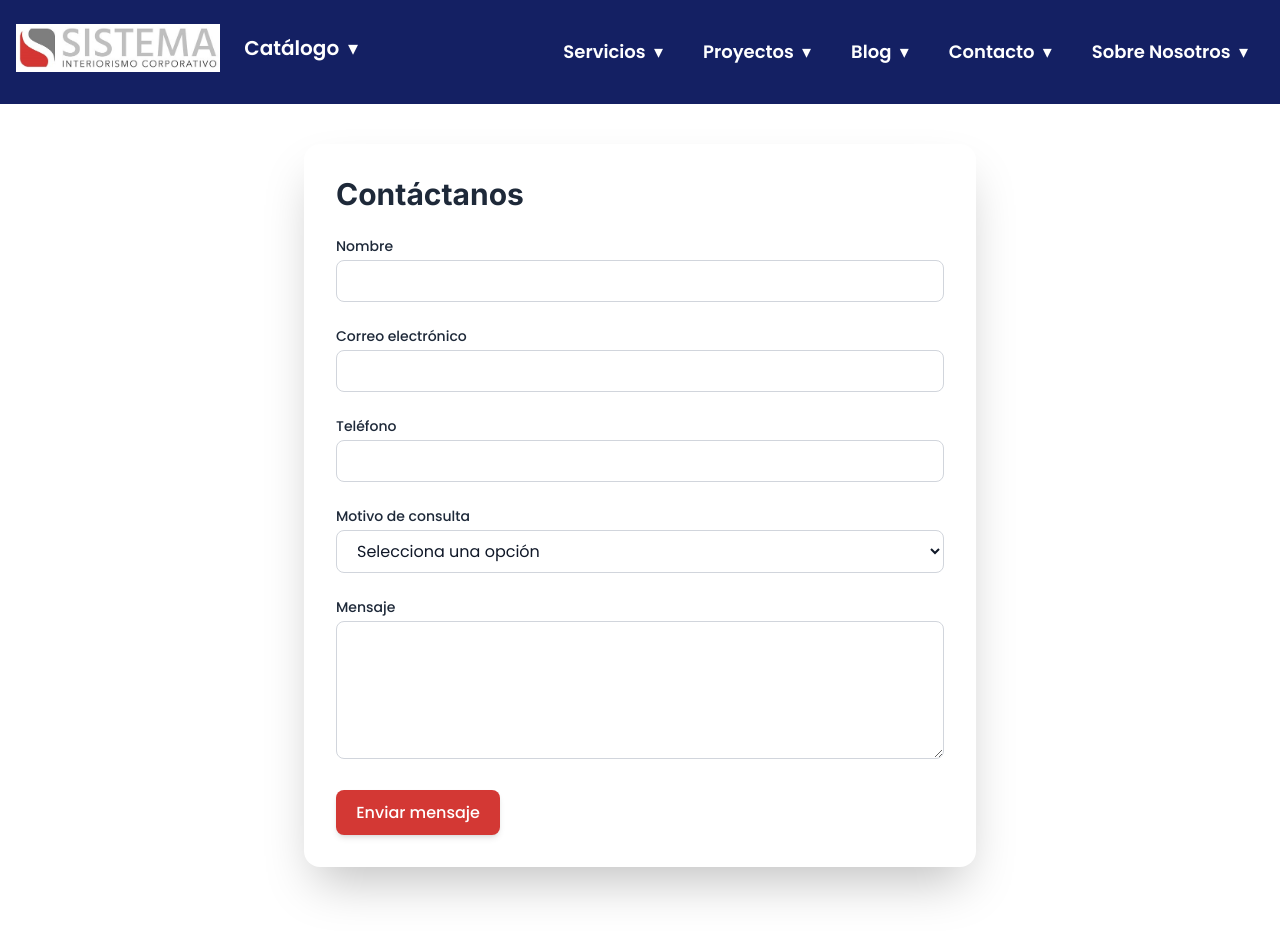
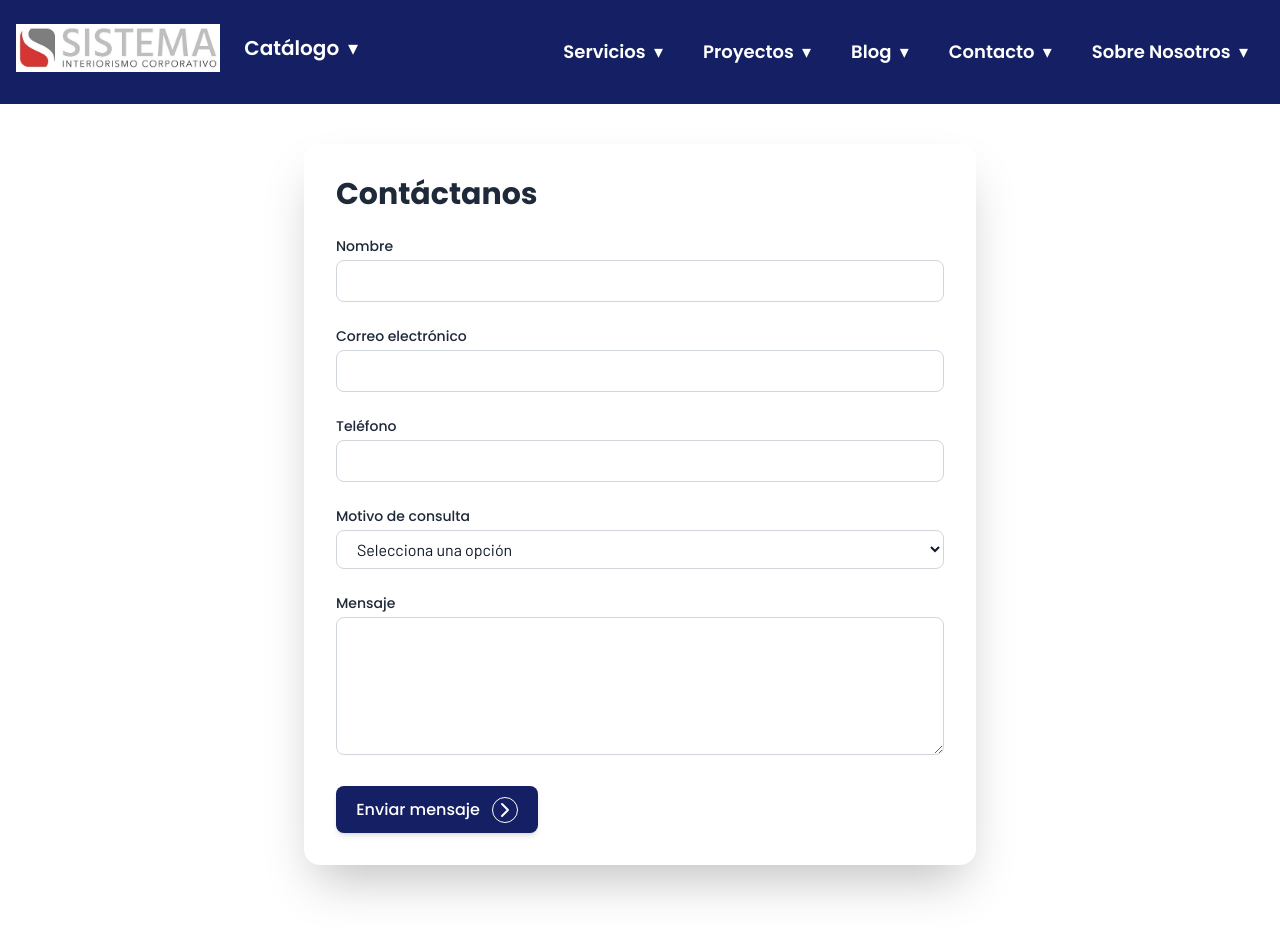
Before and after one commit to Juanith0xx/s_muebles, a React (Vite) app: page /contacto/contact in a window 1280 px wide. Built offline with nearby package versions, Linux system fonts and the light colour scheme.

Commit message:
update formulario contacto v1

```diff
--- a/src/pages/ContactForm.jsx
+++ b/src/pages/ContactForm.jsx
@@ -1,5 +1,6 @@
 import React, { useState } from "react";
 import emailjs from "@emailjs/browser";
+import { FiChevronRight } from "react-icons/fi";
 
 const ContactForm = () => {
   const [formData, setFormData] = useState({
@@ -7,7 +8,7 @@ const ContactForm = () => {
     email: "",
     telefono: "",
     mensaje: "",
-    categoria: "", // nuevo campo
+    categoria: "",
   });
 
   const [enviado, setEnviado] = useState(false);
@@ -21,10 +22,10 @@ const ContactForm = () => {
 
     emailjs
       .send(
-        "service_p1d87o5", // ✅ Tu Service ID
-        "template_8sj05kw", // ✅ Tu Template ID
+        "service_p1d87o5",
+        "template_8sj05kw",
         formData,
-        "kEfgki1uhnRq31pjs" // ✅ Tu Public Key
+        "kEfgki1uhnRq31pjs"
       )
       .then(() => {
         setEnviado(true);
@@ -49,7 +50,7 @@ const ContactForm = () => {
       className="w-full flex justify-center items-center px-4 py-12 sm:py-16 dark:bg-gray-900"
     >
       <div className="w-full max-w-2xl bg-white dark:bg-gray-800 shadow-2xl rounded-2xl p-6 mt-20 sm:p-8">
-        <h2 className="text-3xl sm:text-3xl font-bold mb-6 text-gray-800 font-[Inter] dark:text-white">
+        <h2 className="text-3xl sm:text-3xl font-bold mb-6 text-gray-800 font-[Poppins] dark:text-white">
           Contáctanos
         </h2>
 
@@ -109,9 +110,11 @@ const ContactForm = () => {
               value={formData.categoria}
               onChange={handleChange}
               required
-              className="w-full px-4 py-2 rounded-lg border border-gray-300 dark:border-gray-800 bg-white dark:bg-gray-700 text-gray-900 dark:text-white focus:outline-none focus:ring-2 focus:ring-[#142063]"
+              className="w-full px-4 py-2 rounded-lg border border-gray-300 dark:border-gray-800 font-[Barlow] bg-white dark:bg-gray-700 text-gray-900 dark:text-white focus:outline-none focus:ring-2 focus:ring-[#142063]"
             >
-              <option value="" disabled>Selecciona una opción</option>
+              <option value="" disabled>
+                Selecciona una opción
+              </option>
               <option value="Cotización Puertas">Cotización Puertas</option>
               <option value="Cotización Soluciones Hospitales">Cotización Soluciones Hospitales</option>
               <option value="Cotización Clínicas y Laboratorios">Cotización Clínicas y Laboratorios</option>
@@ -135,12 +138,17 @@ const ContactForm = () => {
             ></textarea>
           </div>
 
-          {/* Botón */}
+          {/* Botón con flecha estilo FiChevronRight */}
           <button
             type="submit"
-            className="w-full sm:w-auto bg-[#d33834] text-white !font-[Source Sans 3] px-5 py-2 text-base font-semibold rounded-md shadow-md transition duration-300"
+            className="w-full sm:w-auto bg-[#142063]  text-white font-[Poppins] text-center flex items-center gap-3 px-6 py-2 text-sm sm:text-base font-semibold rounded-full border border-white shadow-md transition duration-300 justify-center"
           >
-            Enviar mensaje
+            <span className="whitespace-pre-line leading-tight">
+              Enviar mensaje
+            </span>
+            <span className="border border-white rounded-full">
+              <FiChevronRight className="text-white w-6 h-6" />
+            </span>
           </button>
         </form>
 
```
